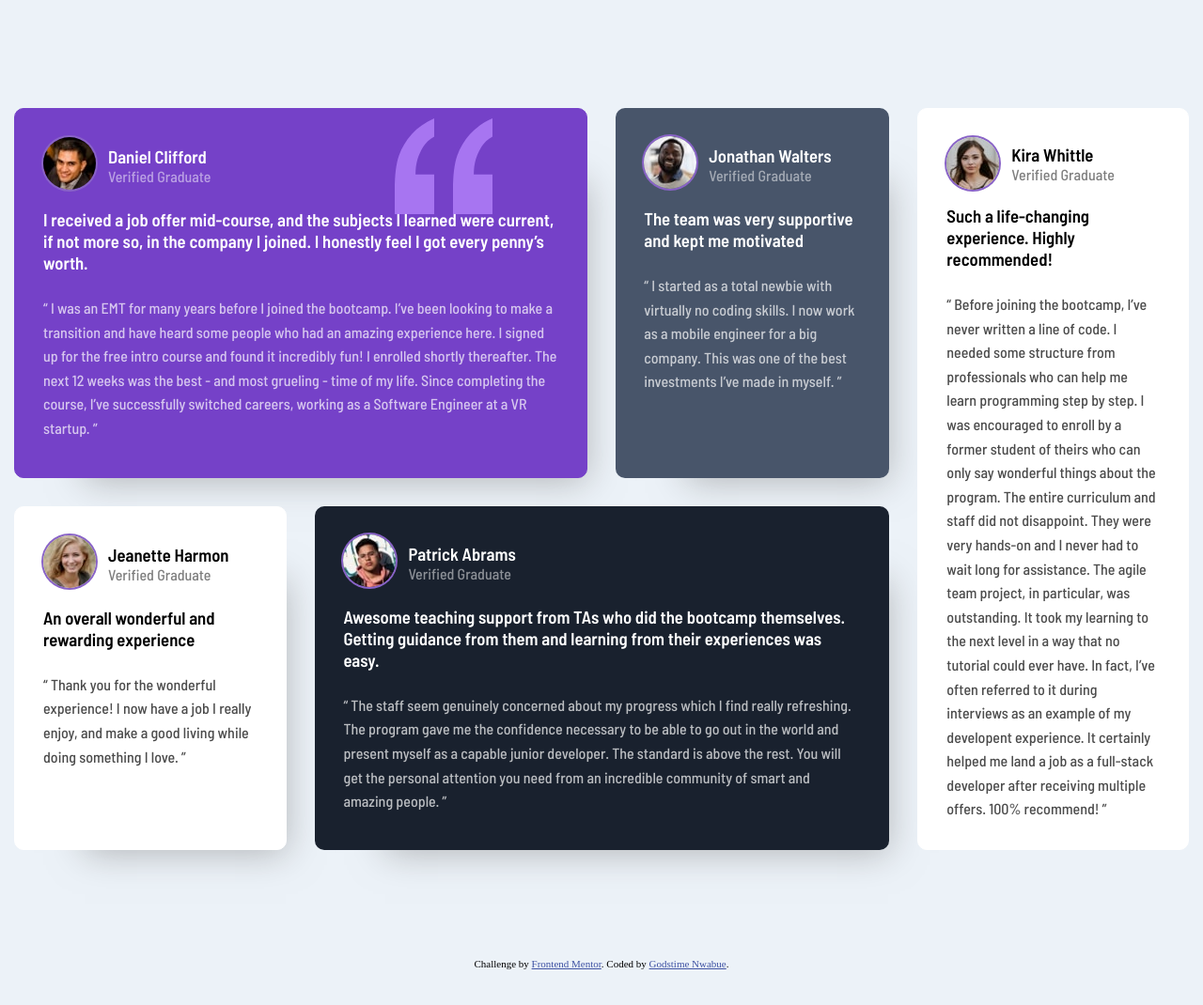
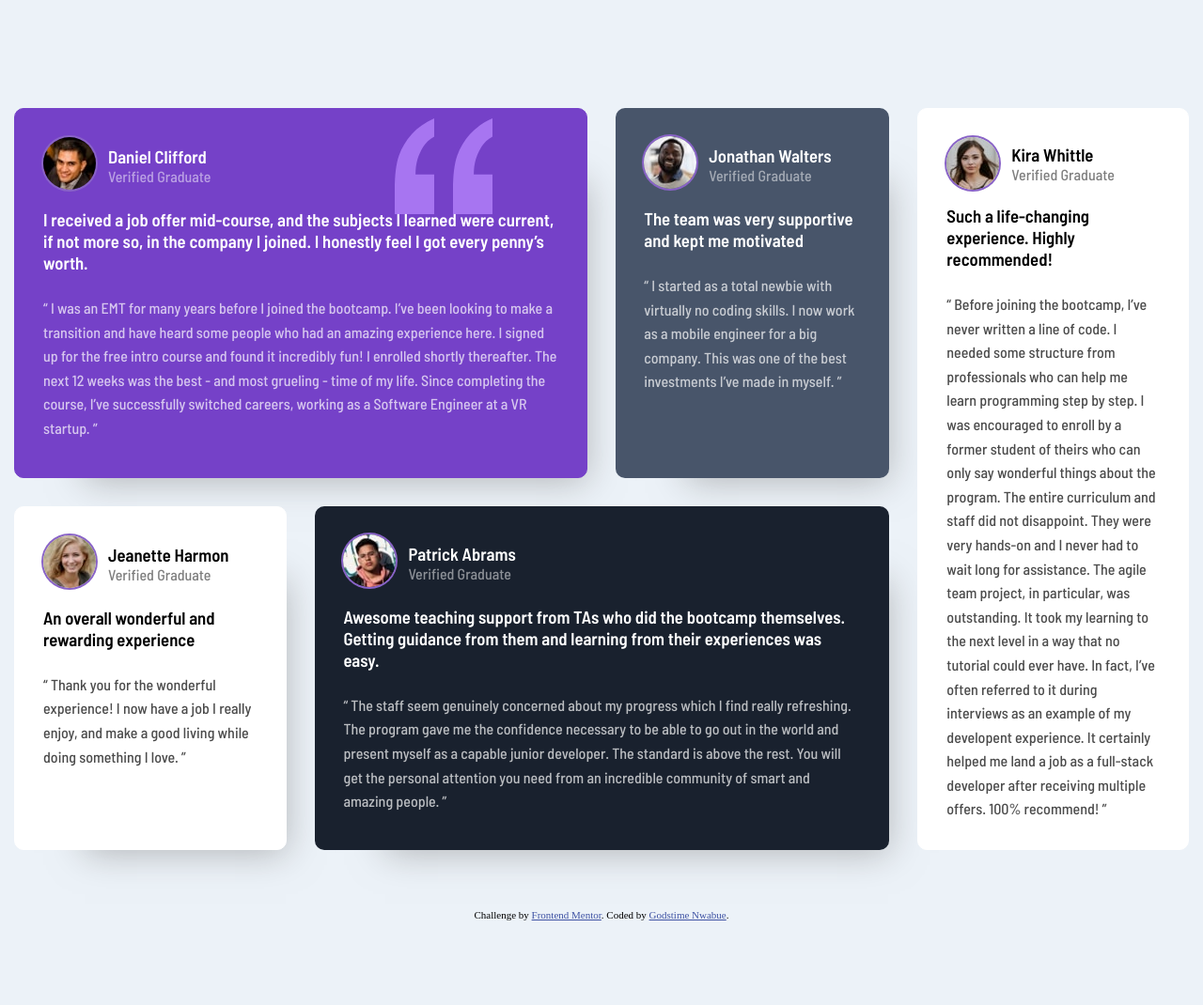
Before and after one commit to GodstimeNwabue/testimonials-flexbox-section, a plain HTML site: page index.html in a window 1280 px wide. Shown: the whole page at 94% size. Drawn offline with Linux system fonts and the light colour scheme.

Commit message:
Made adjustments

```diff
--- a/index.html
+++ b/index.html
@@ -8,7 +8,7 @@
   <title>Frontend Mentor | [Challenge Name Here]</title>
   <!-- Feel free to remove these styles or customise in your own stylesheet 👍 -->
   <style>
-    .attribution { font-size: 11px; text-align: center; padding-bottom: 2rem; }
+    .attribution { font-size: 11px; text-align: center; padding-top: 3rem; }
     .attribution a { color: hsl(228, 45%, 44%); }
   </style>
 </head>
@@ -94,10 +94,10 @@
         <p class="card-profile_set">“ Before joining the bootcamp, I’ve never written a line of code. I needed some structure from professionals who can help me learn programming step by step. I was encouraged to enroll by a former student of theirs who can only say wonderful things about the program. The entire curriculum and staff did not disappoint. They were very hands-on and I never had to wait long for assistance. The agile team project, in particular, was outstanding. It took my learning to the next level in a way that no tutorial could ever have. In fact, I’ve often referred to it during interviews as an example of my developent experience. It certainly helped me land a job as a full-stack developer after receiving multiple offers. 100% recommend! ”</p>
       </div>
     </div>
-  </main>
-  <div class="attribution">
+     <div class="attribution">
     Challenge by <a href="https://www.frontendmentor.io?ref=challenge" target="_blank">Frontend Mentor</a>.
     Coded by <a href="https://github.com/GodstimeNwabue">Godstime Nwabue</a>.
   </div>
+  </main>
 </body>
 </html>
--- a/style.css
+++ b/style.css
@@ -48,7 +48,7 @@ body {
 } */
 
 main {
-    display: flex;
+
     max-width: 1440px;
     margin: 100px auto;
 }
```
